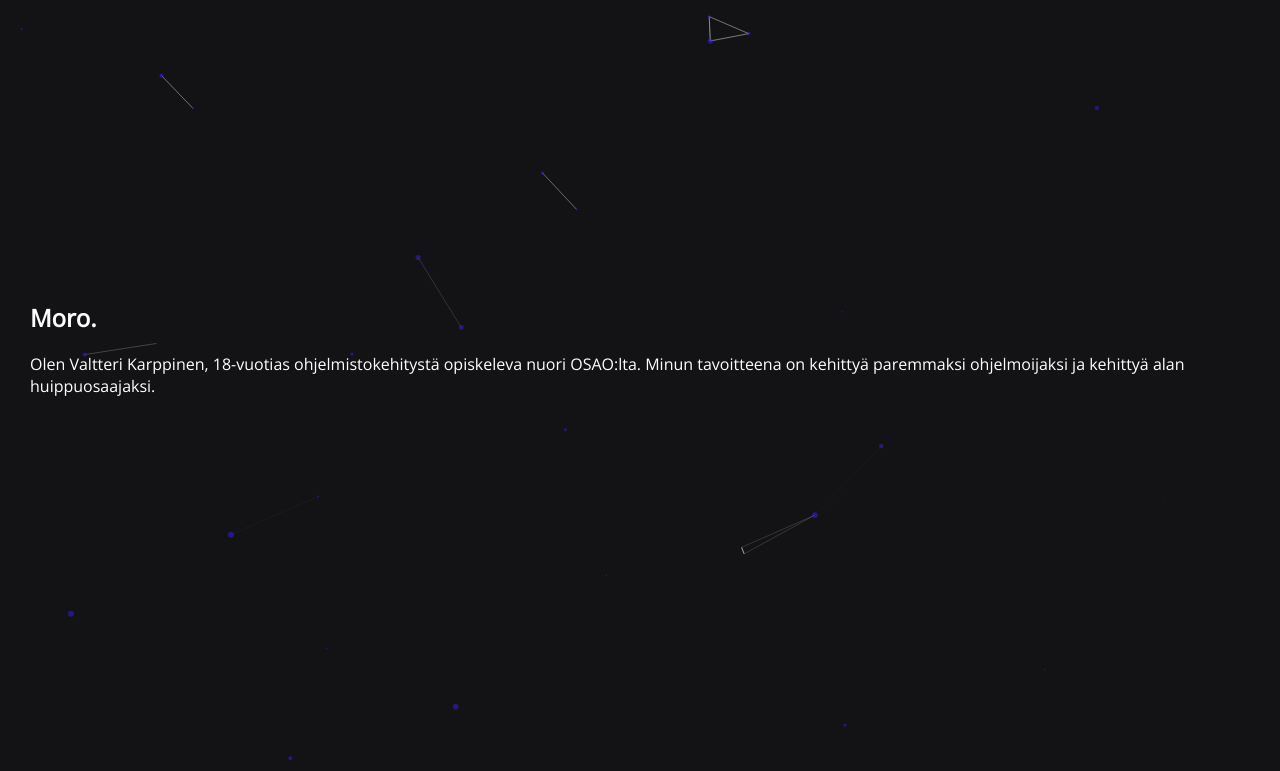
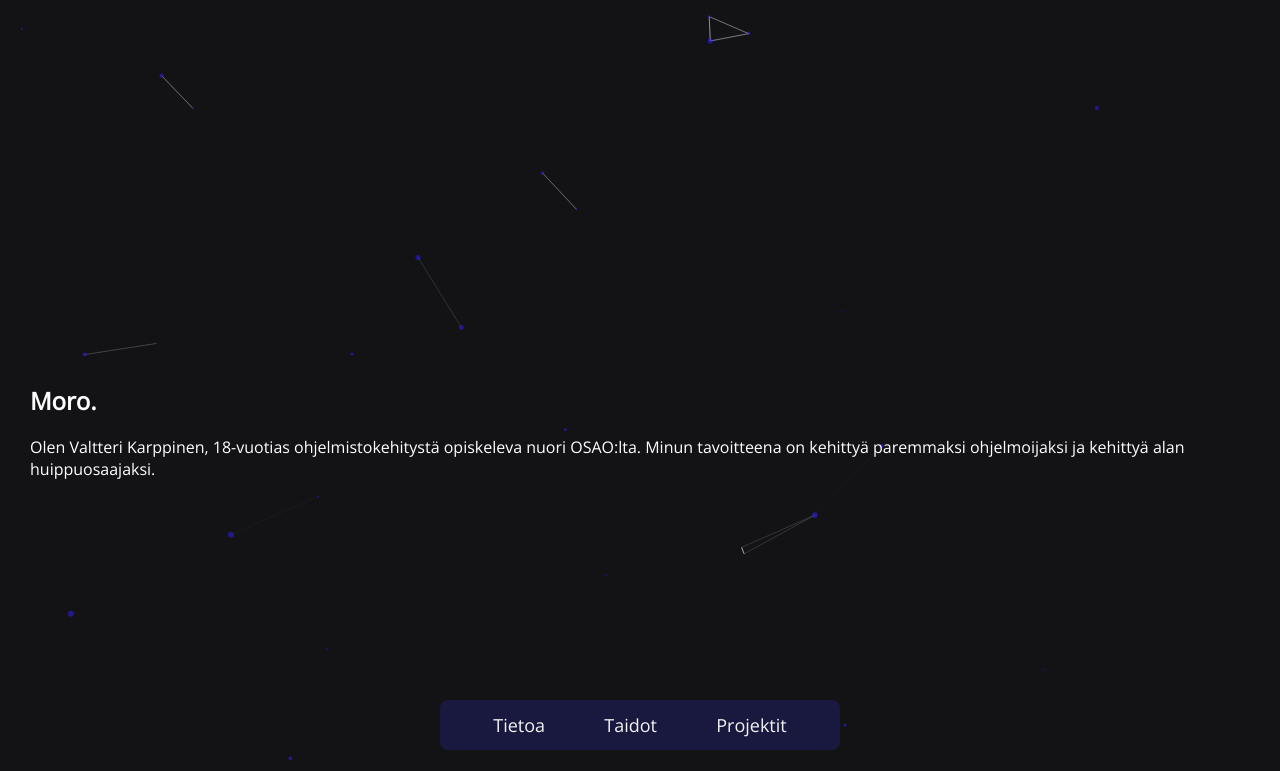
Before and after one commit to valtterii/portfolio_valtteri, a React (Create React App) app: page / in a window 1280 px wide. Shown: the top 771 px of the page. Built offline with nearby package versions, Linux system fonts and the light colour scheme.

Commit message:
added simple navbar, optimized code

```diff
--- a/package.json
+++ b/package.json
@@ -8,6 +8,7 @@
     "@testing-library/user-event": "^13.5.0",
     "aos": "^3.0.0-beta.6",
     "react": "^18.2.0",
+    "react-anchor-link-smooth-scroll": "^1.0.12",
     "react-dom": "^18.2.0",
     "react-scripts": "5.0.1",
     "react-tsparticles": "^2.3.3",
--- a/src/App.css
+++ b/src/App.css
@@ -1,6 +1,10 @@
 .app {
     height: 100vh;
     /* scroll-snap-type: y mandatory; */
+}
+
+* {
+    font-family: var(--primaryFont);
 }
 
 section {
--- a/src/App.js
+++ b/src/App.js
@@ -4,6 +4,7 @@ import Info from './components/info';
 import Skills from './components/skills';
 import Projects from './components/projects';
 import Footer from './components/footer';
+import Navbar from './components/nav'
 import AOS from 'aos';
 import 'aos/dist/aos.css';
 import Particle from './components/Particle';
@@ -39,6 +40,7 @@ function App() {
   return (
     <>
     <Particle />
+    <Navbar />
     <section data-aos="zoom-out-up" data-aos-mirror="true" data-aos-once="false" id='info'>
         <Info title={content.info.title} text={content.info.text}  />
       </section>
--- a/src/components/info/index.js
+++ b/src/components/info/index.js
@@ -11,9 +11,9 @@ function info(props) {
       </p>
     </div>
 
-    <div className='arrow_container bounce'>
+    {/* <div className='arrow_container bounce'>
         <img className='arrow' src={arrow} />
-    </div>
+    </div> */}
     </>
   )
 }
--- /dev/null
+++ b/src/components/nav/index.js
@@ -0,0 +1,17 @@
+import React from 'react'
+import './main.css'
+import AnchorLink from 'react-anchor-link-smooth-scroll'
+
+function navbar() {
+  return (
+    <nav className="nav-container">
+        <div className="nav">
+            <button className="btn"> <AnchorLink href="#info">Tietoa</AnchorLink> </button>
+            <button className="btn"> <AnchorLink href="#skills">Taidot</AnchorLink> </button>
+            <button className="btn"> <AnchorLink offset={"100"} href="#projects">Projektit</AnchorLink> </button>
+        </div>
+    </nav>
+  )
+}
+
+export default navbar
--- /dev/null
+++ b/src/components/nav/main.css
@@ -0,0 +1,37 @@
+.nav-container {
+    position: fixed;
+    bottom: 50px;
+    width: 100%;
+    height: 50px;
+    display: flex;
+    justify-content: center;
+    z-index: 10;
+    opacity: 0.95;
+}
+
+.nav {
+    background-color: var(--secondary);
+    width: 400px;
+    height: 50px;
+    border-radius: 8px;
+    display: flex;
+    justify-content: space-evenly;
+    align-items: center;
+}
+
+.nav .btn {
+    border: none;
+    background-color: transparent;
+    font-size: 18px;
+    transition: 0.2s;
+}
+
+.nav .btn:hover {
+    transform: scale(1.1);
+    cursor: pointer;
+}
+
+.nav .btn * {
+    text-decoration: none;
+    color: white;
+}
--- a/src/components/skills/main.css
+++ b/src/components/skills/main.css
@@ -3,7 +3,6 @@
     gap: 15px;
     grid-template-columns: repeat(3, 1fr);
     grid-auto-rows: minmax(70px, auto);
-
 }
 
 .box {
--- a/src/index.css
+++ b/src/index.css
@@ -3,6 +3,7 @@
 :root {
   --primary: #131316;
   --secondary: #1a1a42;
+  --primaryFont: "Open Sans", sans-serif
 }
 
 html {
```
Also changed, not shown: 1 other file (tests, documents, lock files or other folders).
